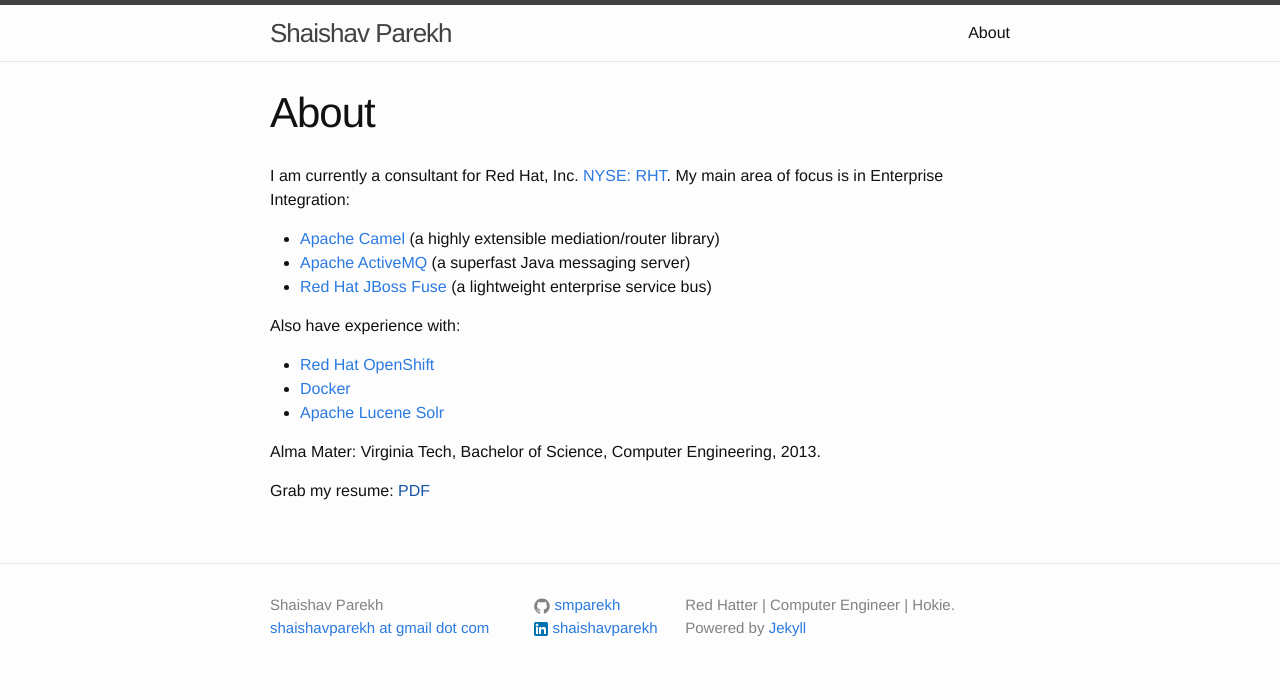
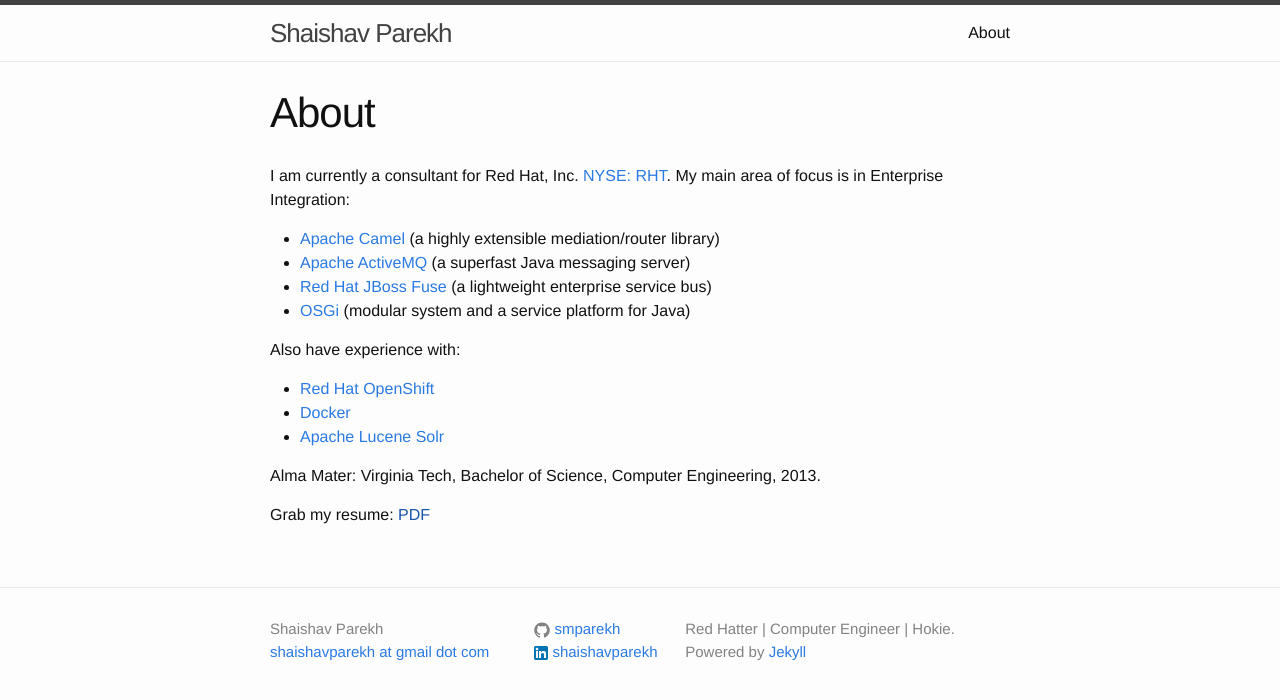
Before and after one commit to smparekh/smparekh.github.io, a Jekyll site: the page built from about.md, in a window 1280 px wide. Shown: the top 700 px of the page. Built offline with Jekyll 4.4.1, drawn with Linux system fonts in a browser that asks for light colours.

Commit message:
Updated about.

```diff
--- a/about.md
+++ b/about.md
@@ -9,6 +9,7 @@
 * [Apache Camel][1]{:target="_blank"} (a highly extensible mediation/router library)
 * [Apache ActiveMQ][2]{:target="_blank"} (a superfast Java messaging server)
 * [Red Hat JBoss Fuse][3]{:target="_blank"} (a lightweight enterprise service bus)
+* [OSGi][7]{:target="_blank"} (modular system and a service platform for Java)
 
 Also have experience with:
 
@@ -26,3 +27,4 @@
 [4]: https://www.openshift.com/ "OpenShift"
 [5]: https://www.docker.com/ "Docker"
 [6]: http://lucene.apache.org/solr/ "Apache Lucene Solr"
+[7]: https://www.osgi.org/ "OSGi"
```
